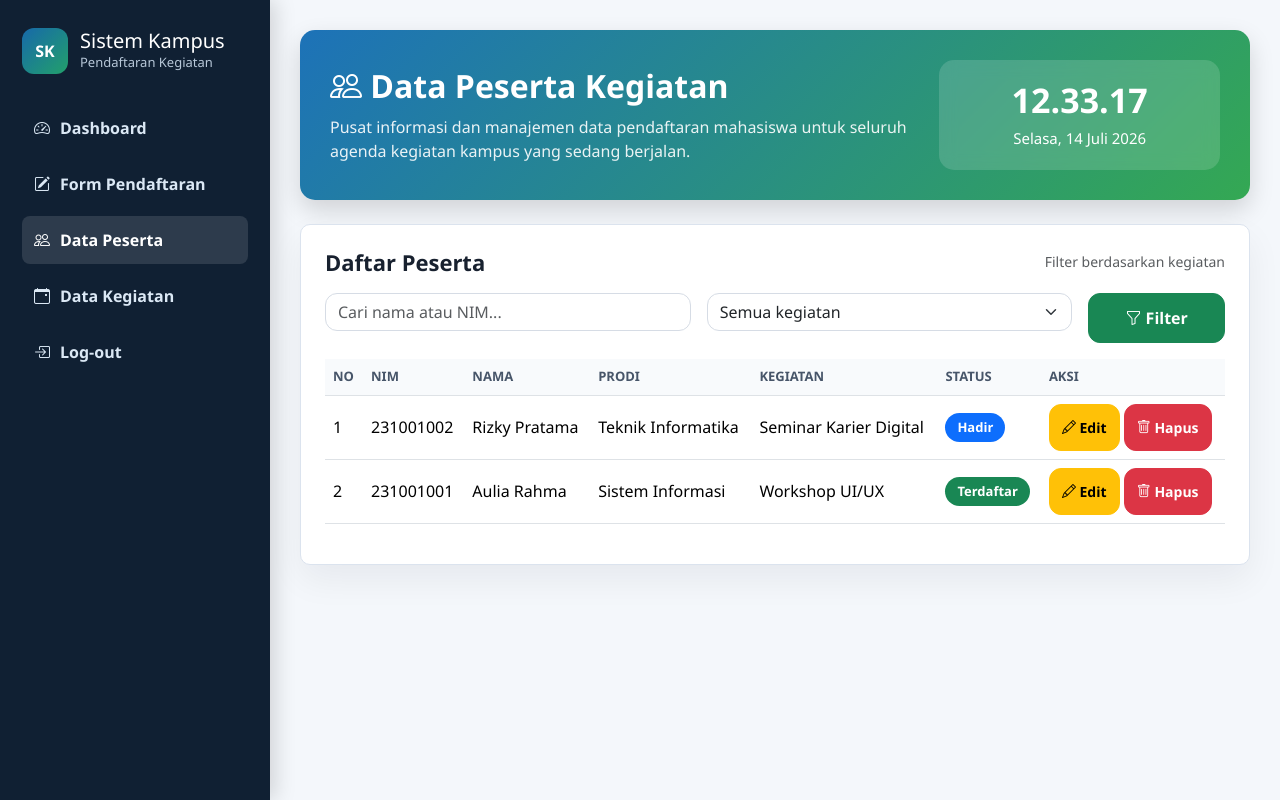
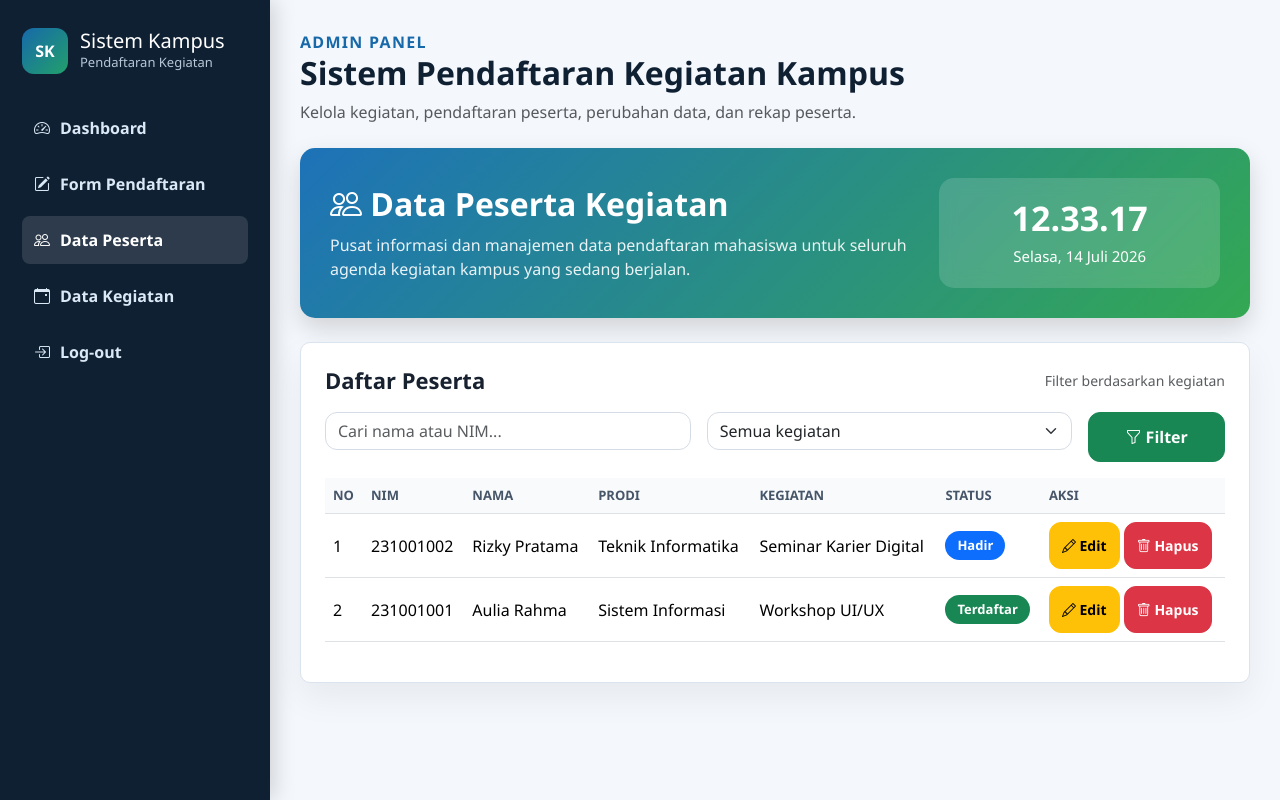
Before and after one commit to gyanfitraisma/KEGIATAN-KAMPUS, a PHP site: page /data_peserta.php in a window 1280 px wide. Run offline with PHP 8.4, Linux system fonts and the light colour scheme; data comes from the database, SQL or seed files in the repository.

Commit message:
tambah kode topbar

```diff
--- a/data_peserta.php
+++ b/data_peserta.php
@@ -114,6 +114,15 @@ $data_kegiatan = mysqli_query(
 
     <!-- Area Utama Pembungkus Seluruh Informasi Halaman -->
     <main class="content">
+        <section class="topbar">
+            <div>
+                <p class="label">Admin Panel</p>
+                <h2>Sistem Pendaftaran Kegiatan Kampus</h2>
+                <p class="text-muted">
+                    Kelola kegiatan, pendaftaran peserta, perubahan data, dan rekap peserta.
+                </p>
+            </div>
+        </section>
 
         <!-- Banner Hero Gradient -->
         <!-- Menggunakan background linear-gradient teal-hijau, sudut tumpul (border-radius), dan padding agar teks memiliki ruang longgar -->
```
Lines whose indentation alone changed are shown as unchanged.
